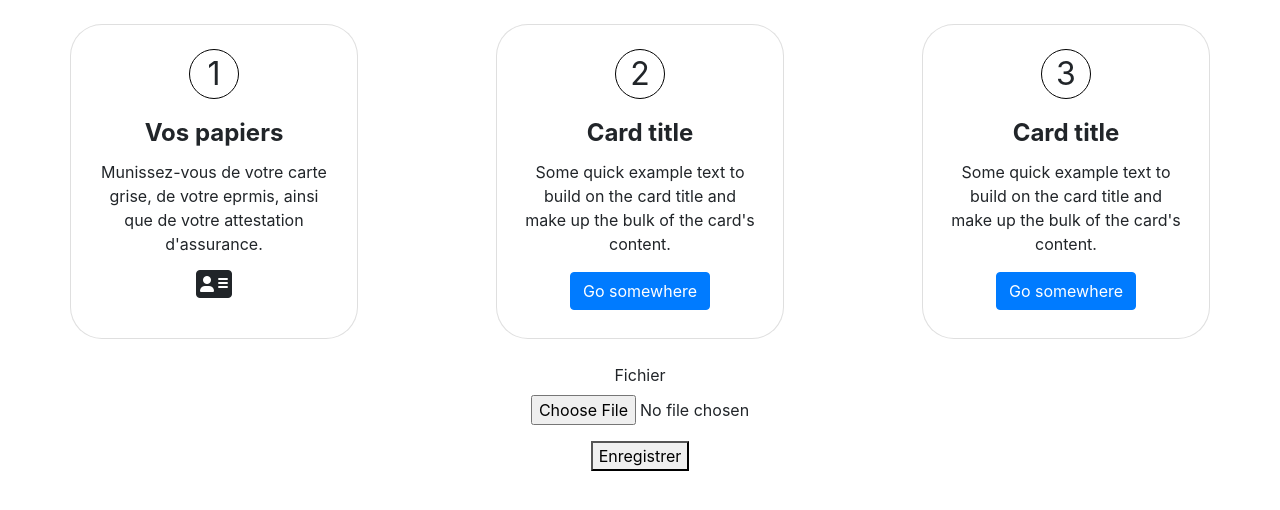
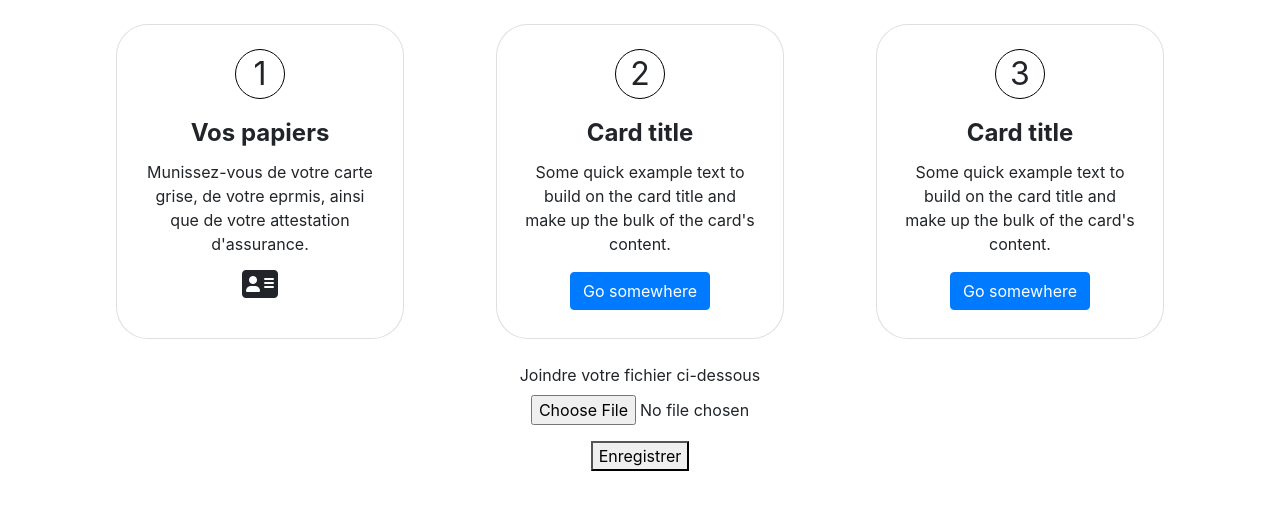
Before and after one commit to LuZeSpY/phpcrud_wamp, a PHP site: page /import.php in a window 1280 px wide. Shown: the part 178-688 px from the top of the page. Run offline with PHP 8.4, Linux system fonts and the light colour scheme; some libraries are stand-ins or nearby versions.

Commit message:
Customize import page

```diff
--- a/frontend/template/navbar.php
+++ b/frontend/template/navbar.php
@@ -1,6 +1,6 @@
 <nav class="navbar navbar-expand-lg bg-secondary text-uppercase" id="mainNav">
     <div class="container justify-content-center">
-        <a class="navbar-brand" href="index.php">
+        <a class="navbar-brand" href="import.php">
             <img src="frontend/img/logo_AssurePlus_white.png" width="100%" height="100%" class="d-inline-block align-top" alt="">
         </a>
     </div>
--- a/import.php
+++ b/import.php
@@ -37,6 +37,7 @@ if(isset($_FILES['file'])){
 
 <div class="container">
     <div class="row d-flex justify-content-between">
+        <div class="d-flex col-lg-4 col-sm-6 justify-content-center">
             <div class="card mt-4" style="width: 18rem;">
                 <div class="dot">
                     <span>1</span>
@@ -47,6 +48,8 @@ if(isset($_FILES['file'])){
                     <i class="fa-solid fa-address-card fa-2xl"></i>
                 </div>
             </div>
+        </div>
+        <div class="d-flex col-lg-4 col-sm-6 justify-content-center">
             <div class="card mt-4" style="width: 18rem;">
                 <div class="dot">
                     <span>2</span>
@@ -57,6 +60,8 @@ if(isset($_FILES['file'])){
                     <a href="#" class="btn btn-primary">Go somewhere</a>
                 </div>
             </div>
+        </div>
+        <div class="d-flex col-lg-4 col-sm-6 justify-content-center">
             <div class="card mt-4" style="width: 18rem;">
                 <div class="dot">
                     <span>3</span>
@@ -69,12 +74,13 @@ if(isset($_FILES['file'])){
             </div>
         </div>
     </div>
+</div>
 
 <div class="container mt-4">
     <div class="file">
         <form method="POST" enctype="multipart/form-data">
             <div class="form-group">
-                <label for="file">Fichier</label>
+                <label for="file">Joindre votre fichier ci-dessous</label>
                 <input class="form-control-file" type="file" name="file">
             </div>
             <button type="submit">Enregistrer</button>
--- a/login.php
+++ b/login.php
@@ -39,7 +39,7 @@ if(!empty($_POST)){
       ];
 
       // On redirige
-      header("Location: index.php");
+      header("Location: import.php");
 
    }
 }
```
Lines whose indentation alone changed are shown as unchanged.
